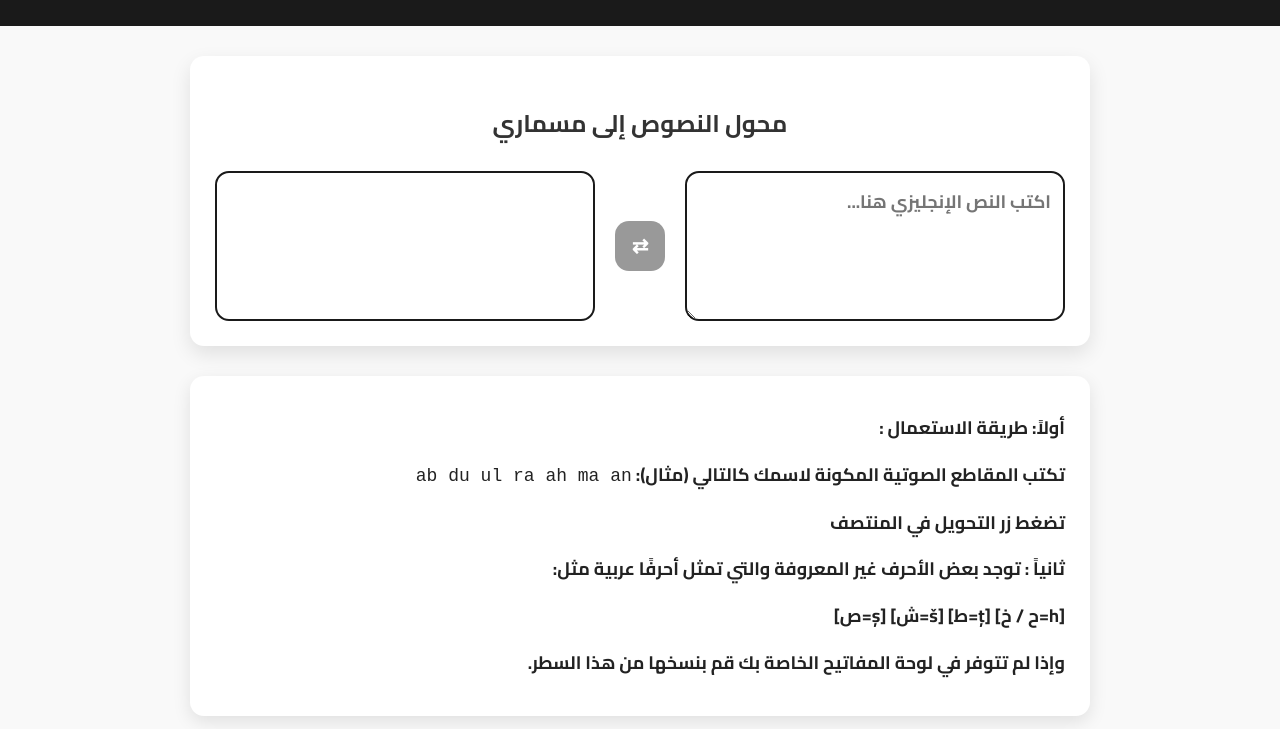
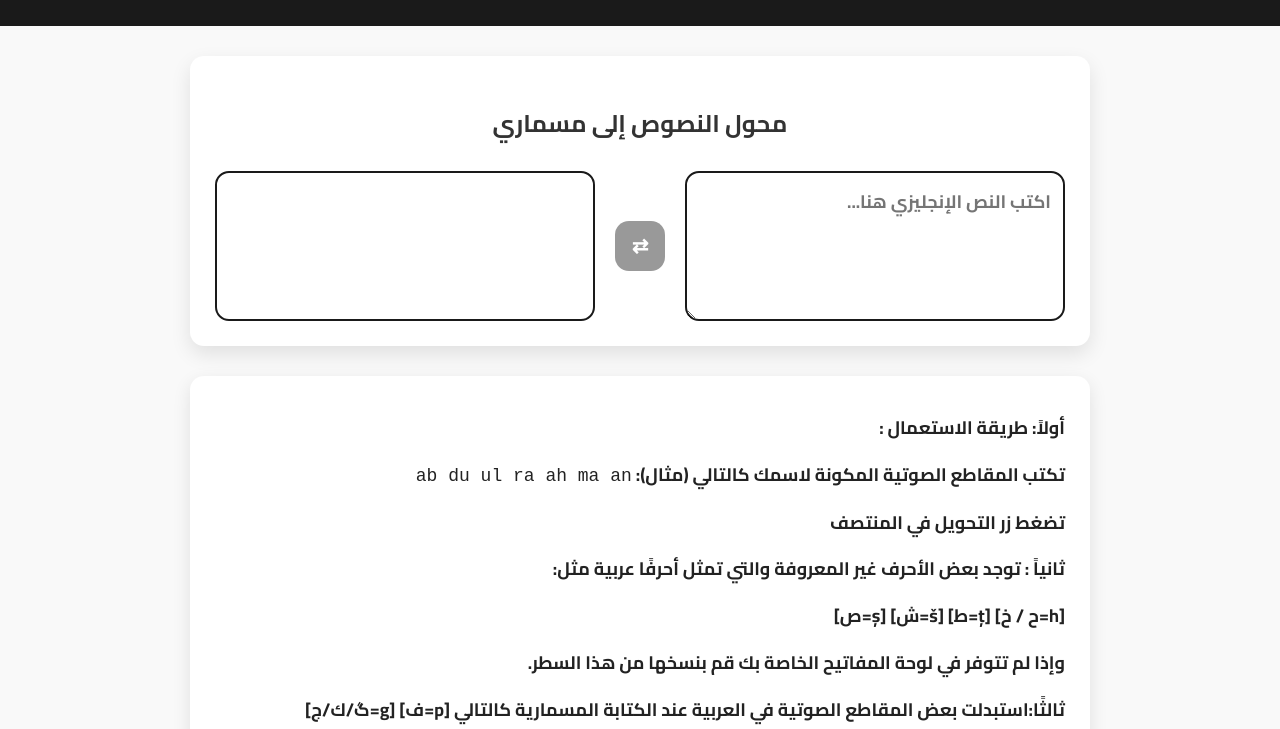
Before and after one commit to aqy31/aqy, a plain HTML site: page cuneiform.html in a window 1280 px wide. Shown: the part 223-952 px from the top of the page. Drawn offline with Linux system fonts and the light colour scheme.

Commit message:
تحديث بسيط للموقع

```diff
--- a/cuneiform.html
+++ b/cuneiform.html
@@ -164,6 +164,7 @@
       <p><strong>ثانياً :</strong> توجد بعض الأحرف غير المعروفة والتي تمثل أحرفًا عربية مثل:</p>
       <p>[h=ح / خ]  [ț=ط]  [š=ش]  [ș=ص]</p>
       <p>وإذا لم تتوفر في لوحة المفاتيح الخاصة بك قم بنسخها من هذا السطر.</p>
+      <p>ثالثًا:استبدلت بعض المقاطع الصوتية في العربية عند الكتابة المسمارية كالتالي [p=ف] [g=گ/ك/ج]</p></p>
 
     </div>
   </main>
```
Also changed, not shown: cuneiform.jpg.
